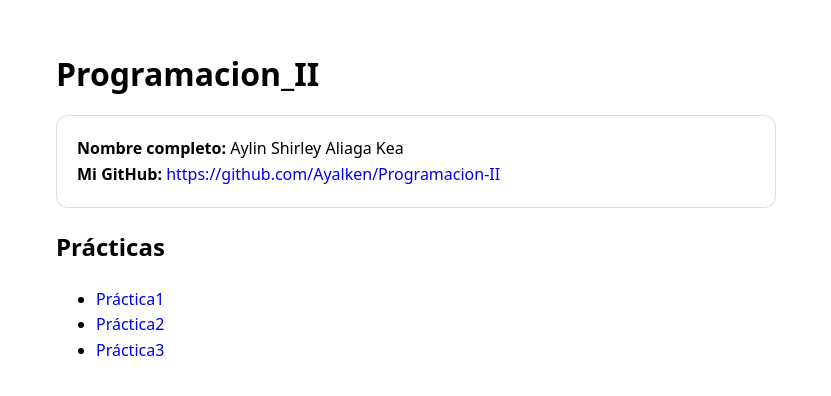
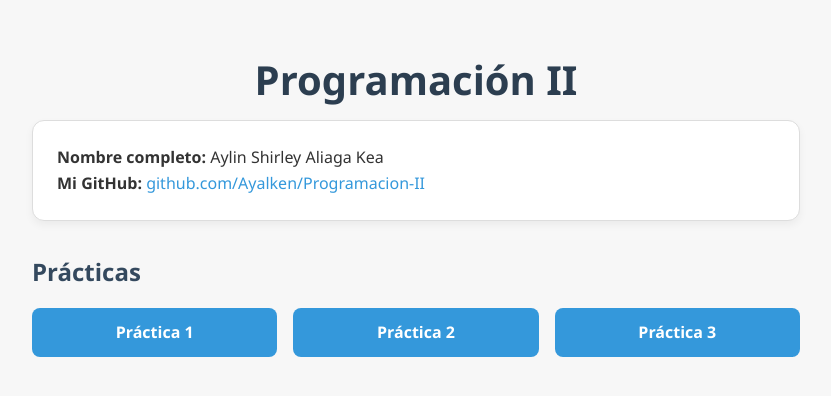
Before and after one commit to Ayalken/Programacion-II, a plain HTML site: page index.html in a window 1280 px wide. Shown: the whole page, without its empty margins (224-1055 px from the left). Drawn offline with Linux system fonts and the light colour scheme.

Commit message:
Arreglo index

```diff
--- a/index.html
+++ b/index.html
@@ -1,29 +1,121 @@
-<!doctype html>
+<!DOCTYPE html>
 <html lang="es">
 <head>
-  <meta charset="utf-8" />
-  <title>Programacion II – Portada</title>
-  <meta name="viewport" content="width=device-width, initial-scale=1" />
+  <meta charset="UTF-8">
+  <title>Programación II – Portada</title>
+  <meta name="viewport" content="width=device-width, initial-scale=1.0">
   <style>
-    body { font-family: system-ui, -apple-system, Segoe UI, Roboto, sans-serif; max-width: 720px; margin: 3rem auto; line-height: 1.6; }
-    h1 { margin-bottom: .25rem; }
-    .card { border: 1px solid #ddd; border-radius: 12px; padding: 1.25rem; }
-    a { text-decoration: none; }
+    /* Reset básico */
+    * {
+      box-sizing: border-box;
+      margin: 0;
+      padding: 0;
+    }
+
+    body {
+      font-family: 'Segoe UI', Roboto, system-ui, sans-serif;
+      background-color: #f7f7f7;
+      color: #333;
+      max-width: 800px;
+      margin: 3rem auto;
+      padding: 0 1rem;
+      line-height: 1.6;
+    }
+
+    h1 {
+      margin-bottom: 0.5rem;
+      font-size: 2.5rem;
+      color: #2c3e50;
+      text-align: center;
+    }
+
+    h2 {
+      margin-top: 2rem;
+      margin-bottom: 1rem;
+      color: #34495e;
+    }
+
+    .card {
+      background-color: #fff;
+      border: 1px solid #ddd;
+      border-radius: 12px;
+      padding: 1.5rem;
+      box-shadow: 0 4px 8px rgba(0,0,0,0.05);
+      margin-bottom: 2rem;
+      transition: transform 0.2s ease, box-shadow 0.2s ease;
+    }
+
+    .card:hover {
+      transform: translateY(-3px);
+      box-shadow: 0 8px 16px rgba(0,0,0,0.1);
+    }
+
+    a {
+      color: #3498db;
+      text-decoration: none;
+      transition: color 0.2s ease;
+    }
+
+    a:hover {
+      color: #1d6fa5;
+    }
+
+    ul {
+      list-style: none;
+      padding-left: 0;
+      display: flex;
+      flex-wrap: wrap;
+      gap: 1rem;
+    }
+
+    li {
+      flex: 1 1 200px;
+    }
+
+    .btn {
+      display: block;
+      text-align: center;
+      padding: 0.75rem 1rem;
+      background-color: #3498db;
+      color: #fff;
+      border-radius: 8px;
+      font-weight: bold;
+      transition: background-color 0.2s ease, transform 0.2s ease;
+    }
+
+    .btn:hover {
+      background-color: #1d6fa5;
+      transform: translateY(-2px);
+    }
+
+    @media (max-width: 500px) {
+      h1 {
+        font-size: 2rem;
+      }
+
+      ul {
+        flex-direction: column;
+      }
+    }
   </style>
 </head>
 <body>
-  <h1>Programacion_II</h1>
-  <p class="card">
-    <strong>Nombre completo:</strong> Aylin Shirley Aliaga Kea<br>
-    <strong>Mi GitHub:</strong> <a href="https://github.com/Ayalken/Programacion-II" target="_blank" rel="noopener">https://github.com/Ayalken/Programacion-II</a>
-  </p>
+  <h1>Programación II</h1>
+
+  <div class="card">
+    <p><strong>Nombre completo:</strong> Aylin Shirley Aliaga Kea</p>
+    <p><strong>Mi GitHub:</strong>
+      <a href="https://github.com/Ayalken/Programacion-II" target="_blank" rel="noopener">
+        github.com/Ayalken/Programacion-II
+      </a>
+    </p>
+  </div>
 
   <h2>Prácticas</h2>
   <ul>
-    <li><a href="src/Practica1">Práctica1</a></li>
-    <li><a href="src/Practica2/">Práctica2</a></li>
-    <li><a href="src/Practica3/">Práctica3</a></li>
-
+    <li><a href="src/Practica1" class="btn">Práctica 1</a></li>
+    <li><a href="src/Practica2/" class="btn">Práctica 2</a></li>
+    <li><a href="src/Practica3/" class="btn">Práctica 3</a></li>
   </ul>
 </body>
 </html>
```
Also changed, not shown: 7 other files.
